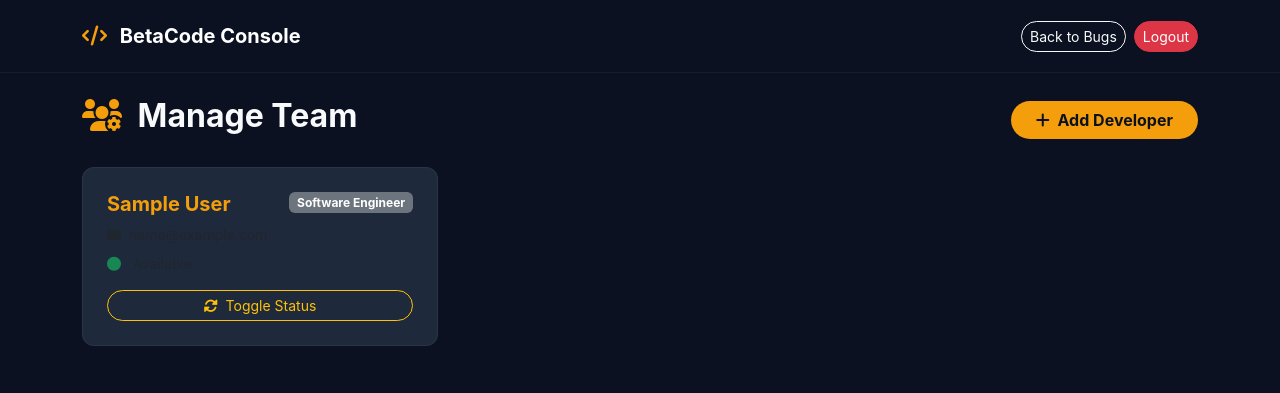
After one commit to derrickatsu1998/betacode-website, a Django app: page /developer/manage/ in a window 1280 px wide. The commit adds this page. Shown: the top 393 px of the page. Run offline with Django 5.2, Linux system fonts and the light colour scheme; the visitor is signed in with stand-in values (Sample User, id 1); data comes from the database, SQL or seed files in the repository.

Commit message:
Added Developer Management dashboard and roles

```diff
--- a/core/forms.py
+++ b/core/forms.py
@@ -20,3 +20,28 @@ class BugReportForm(forms.Form):
         required=False,
         widget=forms.ClearableFileInput(attrs={'class': 'form-control', 'accept': 'audio/*'})
     )
+
+
+from django import forms
+from django.contrib.auth.models import User
+from .models import DeveloperProfile
+
+class DeveloperCreationForm(forms.ModelForm):
+    password = forms.CharField(widget=forms.PasswordInput)
+    role = forms.ChoiceField(choices=DeveloperProfile.ROLE_CHOICES)
+
+    class Meta:
+        model = User
+        fields = ['username', 'email', 'first_name', 'last_name']
+
+    def save(self, commit=True):
+        user = super().save(commit=False)
+        user.set_password(self.cleaned_data['password'])
+        user.is_staff = True # Give them access to the console
+        if commit:
+            user.save()
+            # Update their profile role
+            profile = user.developer_profile
+            profile.role = self.cleaned_data['role']
+            profile.save()
+        return user
--- a/core/models.py
+++ b/core/models.py
@@ -27,3 +27,62 @@ class ReceivedBugReport(models.Model):
 
     def __str__(self):
         return f"{self.title} - {self.status}"
+
+
+
+from django.db import models
+from django.contrib.auth.models import User
+from django.db.models.signals import post_save
+from django.dispatch import receiver
+
+class DeveloperProfile(models.Model):
+    ROLE_CHOICES = (
+        ('admin', 'System Admin'),
+        ('lead', 'Lead Developer'),
+        ('dev', 'Software Engineer'),
+        ('tester', 'QA / Tester'),
+    )
+    user = models.OneToOneField(User, on_delete=models.CASCADE, related_name='developer_profile')
+    role = models.CharField(max_length=20, choices=ROLE_CHOICES, default='dev')
+    phone = models.CharField(max_length=20, blank=True, null=True)
+    is_available = models.BooleanField(default=True)
+
+    def __str__(self):
+        return f"{self.user.username} - {self.get_role_display()}"
+
+# Automatically create a profile when a User is created
+@receiver(post_save, sender=User)
+def create_developer_profile(sender, instance, created, **kwargs):
+    if created:
+        DeveloperProfile.objects.get_or_create(user=instance)
+
+
+
+from django.db import models
+from django.conf import settings
+from django.db.models.signals import post_save
+from django.dispatch import receiver
+
+# ... (keep your ReceivedBugReport model above this) ...
+
+class DeveloperProfile(models.Model):
+    ROLE_CHOICES = (
+        ('admin', 'System Admin'),
+        ('lead', 'Lead Developer'),
+        ('dev', 'Software Engineer'),
+        ('tester', 'QA / Tester'),
+    )
+
+    user = models.OneToOneField(settings.AUTH_USER_MODEL, on_delete=models.CASCADE, related_name='developer_profile')
+    role = models.CharField(max_length=20, choices=ROLE_CHOICES, default='dev')
+    phone = models.CharField(max_length=20, blank=True, null=True)
+    is_available = models.BooleanField(default=True)
+
+    def __str__(self):
+        return f"{self.user.username} - {self.get_role_display()}"
+
+# Automatically create a profile when a User is created
+@receiver(post_save, sender=settings.AUTH_USER_MODEL)
+def create_developer_profile(sender, instance, created, **kwargs):
+    if created:
+        DeveloperProfile.objects.get_or_create(user=instance)
--- a/core/templates/core/bugs.html
+++ b/core/templates/core/bugs.html
@@ -113,6 +113,9 @@
                 <i class="fas fa-code me-2"></i> BetaCode Developer Console
             </a>
             <div class="d-flex gap-2">
+                <a href="{% url 'manage_developers' %}" class="btn btn-outline-warning btn-sm rounded-pill px-3">
+                    <i class="fas fa-users-cog me-1"></i> Manage Team
+                </a>
                 <a href="{% url 'home' %}" class="btn btn-outline-light btn-sm rounded-pill px-3">
                     <i class="fas fa-globe me-1"></i> View Website
                 </a>
--- /dev/null
+++ b/core/templates/core/manage_developers.html
@@ -0,0 +1,110 @@
+<!DOCTYPE html>
+<html lang="en">
+<head>
+    <meta charset="UTF-8">
+    <title>Manage Developers | BetaCode</title>
+    <link href="https://cdn.jsdelivr.net/npm/bootstrap@5.3.0/dist/css/bootstrap.min.css" rel="stylesheet">
+    <link rel="stylesheet" href="https://cdnjs.cloudflare.com/ajax/libs/font-awesome/6.0.0/css/all.min.css">
+    <style>
+        body { background-color: #0b1120; color: #f8fafc; font-family: 'Inter', sans-serif; }
+        .card-dev { background: #1e293b; border: 1px solid rgba(255,255,255,0.05); border-radius: 12px; transition: 0.3s; }
+        .card-dev:hover { border-color: #f59e0b; transform: translateY(-3px); }
+        .text-accent { color: #f59e0b !important; }
+        .btn-accent { background: #f59e0b; color: #0b1120; font-weight: bold; }
+        .btn-accent:hover { background: #fbbf24; color: #0b1120; }
+        .navbar { background: rgba(11, 17, 32, 0.95); border-bottom: 1px solid rgba(255,255,255,0.05); }
+    </style>
+</head>
+<body>
+
+    <!-- NAVBAR -->
+    <nav class="navbar navbar-expand-lg mb-4 py-3">
+        <div class="container">
+            <a class="navbar-brand fw-bold text-white" href="{% url 'developer_dashboard' %}">
+                <i class="fas fa-code me-2 text-accent"></i> BetaCode Console
+            </a>
+            <div class="d-flex gap-2">
+                <a href="{% url 'developer_dashboard' %}" class="btn btn-outline-light btn-sm rounded-pill">Back to Bugs</a>
+                <a href="{% url 'staff_logout' %}" class="btn btn-danger btn-sm rounded-pill">Logout</a>
+            </div>
+        </div>
+    </nav>
+
+    <div class="container pb-5">
+        <div class="d-flex justify-content-between align-items-center mb-4">
+            <h2 class="fw-bold"><i class="fas fa-users-cog me-2 text-accent"></i> Manage Team</h2>
+            <button class="btn btn-accent rounded-pill px-4" data-bs-toggle="modal" data-bs-target="#addDevModal">
+                <i class="fas fa-plus me-1"></i> Add Developer
+            </button>
+        </div>
+
+        <!-- Messages -->
+        {% if messages %}
+            {% for message in messages %}
+                <div class="alert alert-{{ message.tags }} alert-dismissible fade show bg-dark text-white border-secondary">
+                    {{ message }}
+                    <button type="button" class="btn-close btn-close-white" data-bs-dismiss="alert"></button>
+                </div>
+            {% endfor %}
+        {% endif %}
+
+        <div class="row g-4">
+            {% for dev in developers %}
+            <div class="col-md-4">
+                <div class="card-dev p-4 h-100">
+                    <div class="d-flex justify-content-between align-items-start mb-2">
+                        <h5 class="fw-bold text-accent mb-0">{{ dev.user.get_full_name|default:dev.user.username }}</h5>
+                        <span class="badge bg-secondary">{{ dev.get_role_display }}</span>
+                    </div>
+                    <p class="text-muted small mb-2"><i class="fas fa-envelope me-2"></i>{{ dev.user.email }}</p>
+                    <p class="text-muted small mb-3">
+                        <i class="fas fa-circle {% if dev.is_available %}text-success{% else %}text-danger{% endif %} me-2"></i>
+                        {% if dev.is_available %}Available{% else %}Busy / Offline{% endif %}
+                    </p>
+                    <a href="{% url 'toggle_developer_status' dev.user.id %}" class="btn btn-sm btn-outline-warning w-100 rounded-pill">
+                        <i class="fas fa-sync-alt me-1"></i> Toggle Status
+                    </a>
+                </div>
+            </div>
+            {% empty %}
+            <div class="col-12 text-center text-muted mt-5">
+                <i class="fas fa-users-slash fa-3x mb-3 opacity-50"></i>
+                <h5>No developers added yet.</h5>
+            </div>
+            {% endfor %}
+        </div>
+    </div>
+
+    <!-- ADD DEVELOPER MODAL -->
+    <div class="modal fade" id="addDevModal" tabindex="-1">
+        <div class="modal-dialog modal-dialog-centered">
+            <div class="modal-content bg-dark text-white border-secondary">
+                <div class="modal-header border-secondary">
+                    <h5 class="modal-title text-accent"><i class="fas fa-user-plus me-2"></i>Add New Developer</h5>
+                    <button type="button" class="btn-close btn-close-white" data-bs-dismiss="modal"></button>
+                </div>
+                <form method="POST">
+                    {% csrf_token %}
+                    <div class="modal-body">
+                        {% for field in form %}
+                            <div class="mb-3">
+                                <label class="form-label text-muted small">{{ field.label }}</label>
+                                {{ field }}
+                                {% if field.errors %}
+                                    <div class="text-danger small">{{ field.errors.0 }}</div>
+                                {% endif %}
+                            </div>
+                        {% endfor %}
+                    </div>
+                    <div class="modal-footer border-secondary">
+                        <button type="button" class="btn btn-outline-light" data-bs-dismiss="modal">Cancel</button>
+                        <button type="submit" class="btn btn-accent">Create Account</button>
+                    </div>
+                </form>
+            </div>
+        </div>
+    </div>
+
+    <script src="https://cdn.jsdelivr.net/npm/bootstrap@5.3.0/dist/js/bootstrap.bundle.min.js"></script>
+</body>
+</html>
--- a/core/urls.py
+++ b/core/urls.py
@@ -14,4 +14,7 @@ urlpatterns = [
 
     # SIMS API Endpoint
     path('api/receive-bug/', views.receive_bug_from_sims, name='receive_bug'),
+
+    path('developer/manage/', views.manage_developers, name='manage_developers'),
+    path('developer/toggle-status/<int:user_id>/', views.toggle_developer_status, name='toggle_developer_status'),
 ]
--- a/core/views.py
+++ b/core/views.py
@@ -161,3 +161,39 @@ def receive_bug_from_sims(request):
             return JsonResponse({'error': str(e)}, status=400)
 
     return JsonResponse({'error': 'Only POST method allowed'}, status=405)
+
+
+
+from .forms import DeveloperCreationForm
+from .models import DeveloperProfile
+
+@login_required(login_url='/login/')
+def manage_developers(request):
+    if not request.user.is_staff:
+        return HttpResponseForbidden("Access Denied.")
+
+    developers = DeveloperProfile.objects.select_related('user').all()
+
+    if request.method == 'POST':
+        form = DeveloperCreationForm(request.POST)
+        if form.is_valid():
+            form.save()
+            messages.success(request, "New developer added successfully.")
+            return redirect('manage_developers')
+    else:
+        form = DeveloperCreationForm()
+
+    return render(request, 'core/manage_developers.html', {
+        'developers': developers,
+        'form': form,
+    })
+
+@login_required(login_url='/login/')
+def toggle_developer_status(request, user_id):
+    if not request.user.is_staff:
+        return HttpResponseForbidden("Access Denied.")
+
+    profile = get_object_or_404(DeveloperProfile, user_id=user_id)
+    profile.is_available = not profile.is_available
+    profile.save()
+    return redirect('manage_developers')
```
Also changed, not shown: core/migrations/0003_developerprofile.py (added).
